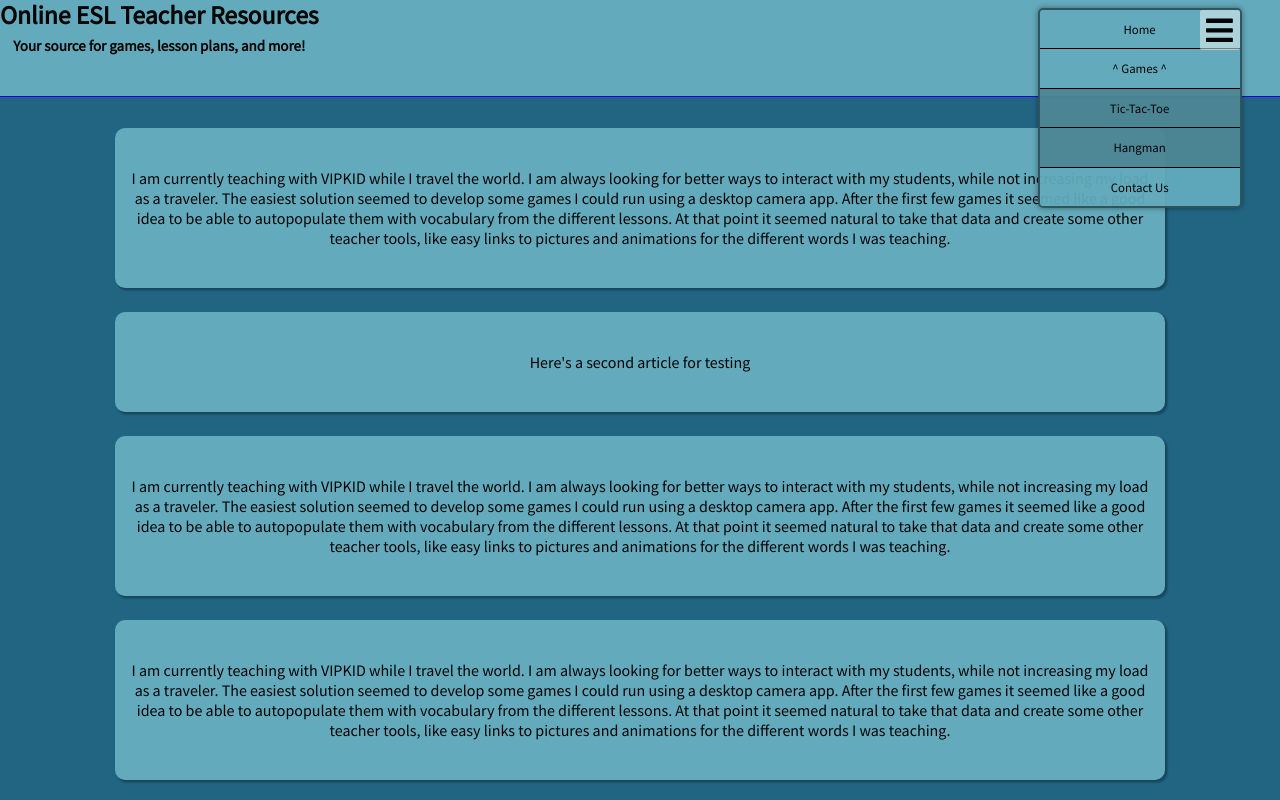
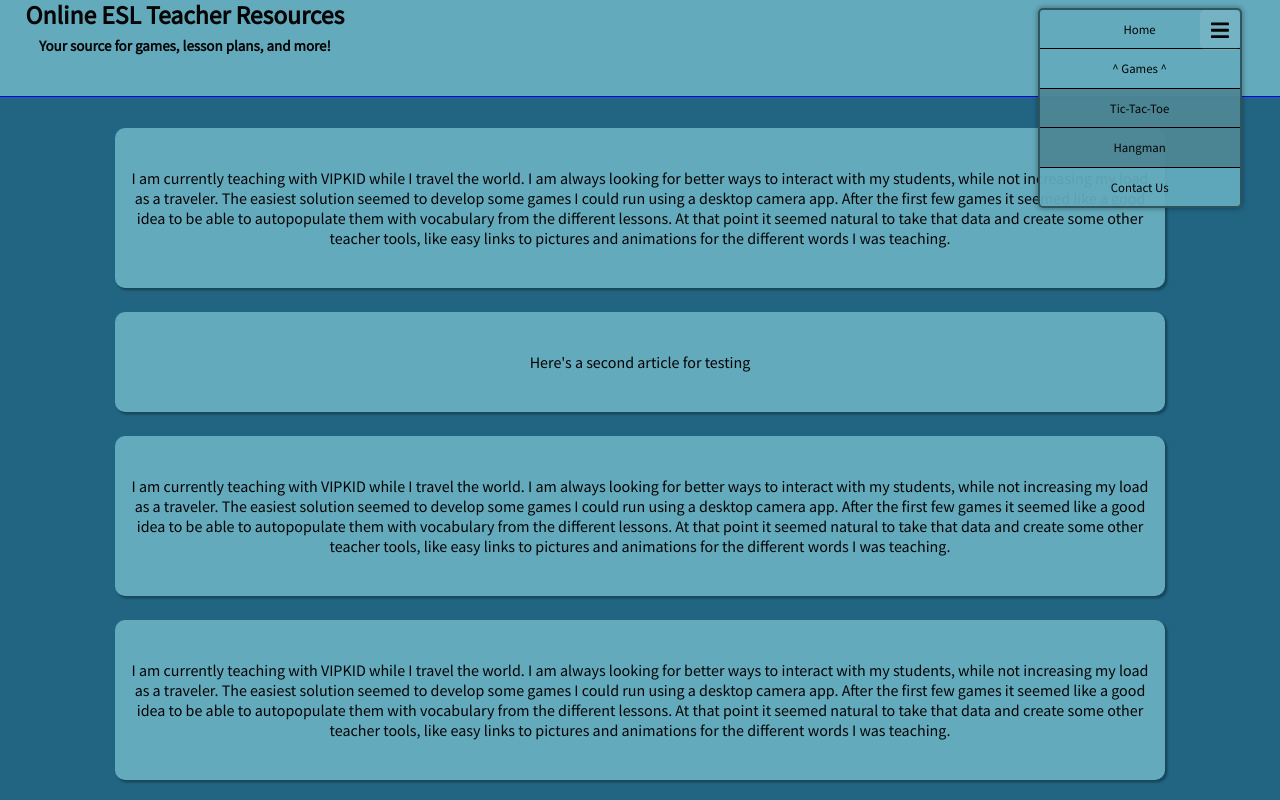
Before and after one commit to afminick/teacher-resources, a React (Create React App) app: page / in a window 1280 px wide. Shown: the top 800 px of the page. Built offline with nearby package versions, Linux system fonts and the light colour scheme.

Commit message:
Adjusted title with margin

```diff
--- a/public/styles.css
+++ b/public/styles.css
@@ -33,7 +33,7 @@ footer {
     flex-direction: column;
     justify-content: flex-start;
     line-height: 2.4em;
-    margin-left: 0;
+    margin-left: 2vw;
 }
 
 .navbar {
@@ -109,9 +109,9 @@ footer {
     position: absolute;
     box-shadow: 0 0 5px 1px rgba(0,0,0,0.5);
     font-size: 0.8em;
-    background-color: rgba(250,250,250,0.5);
+    background-color: rgba(250,250,250,0.1);
     border: 1px solid rgba(0,0,0,0.5);
-    border-radius: 2px;
+    border-radius: 5px;
     height: 5vh;
     width: 5vh;
     top:2px;
--- a/src/App.js
+++ b/src/App.js
@@ -21,7 +21,6 @@ class App extends React.Component {
 menuClick(event) {
   /*event.preventDefault();*/
   const name = event.currentTarget.name;
-  console.log(name);
   this.setState({[name]:!this.state[name]})
 }
 
--- a/src/Header.js
+++ b/src/Header.js
@@ -38,8 +38,7 @@ function Header(props) {
                     null}
                     onClick={props.menuClick}
                     className="menuOpenButton">
-                        <FontAwesomeIcon name="menuOpen" icon="bars" size="3x" style={{color: 'red'}}/>
-                        {/*{props.data.menuOpen ? "Close" : "Open"}*/}
+                        <FontAwesomeIcon name="menuOpen" icon="bars" size="2x" style={{color: 'red'}}/>
                     </button>
                 {props.data.menuOpen ? responsiveMenu(props) : null}
             </div>
@@ -65,4 +64,15 @@ const gamesNav = () => {
     )
 }
 
+const lessonPlansNav = () => {
+    return (
+        <div className="subMenu">
+            <li className="navLink"><a href="#">Master Course</a></li>
+            <li className="navLink"><a href="#">Grammar</a></li>
+            <li className="navLink"><a href="#">Levelled Reading</a></li>
+            <li className="navLink"><a href="#">Free Talk</a></li>
+        </div>
+    )
+}
+
 export default Header;
```
